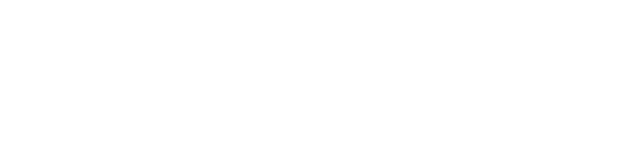
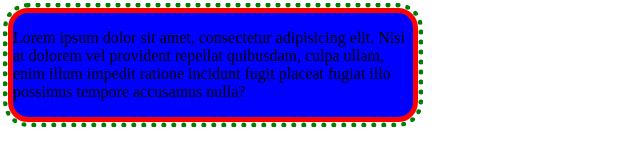
Before and after one commit to KaiqueCassal/Curso-HTML-02, a plain HTML site: page CSS/008-border/index.html in a window 1280 px wide. Shown: the whole page, without its empty margins (0-640 px from the left). Drawn offline with Linux system fonts and the light colour scheme.

Commit message:
008
Border.

```diff
--- a/CSS/008-border/index.html
+++ b/CSS/008-border/index.html
@@ -9,7 +9,9 @@
 </head>
 <body>
     <div id="bloco">
-
+        <p id="exemplo">
+            Lorem ipsum dolor sit amet, consectetur adipisicing elit. Nisi at dolorem vel provident repellat quibusdam, culpa ullam, enim illum impedit ratione incidunt fugit placeat fugiat illo possimus tempore accusamus nulla?
+        </p>
     </div>
 </body>
 </html>
--- a/CSS/008-border/style.css
+++ b/CSS/008-border/style.css
@@ -8,4 +8,24 @@
     border-bottom-right-radius: 20px;
     border-bottom-left-radius: 20px;
     */
+
+    border: solid 5px red;
+
+    /*
+        border-style: solid;
+        border-width: 5px;
+        border-color: red;
+    */
+
+    /*
+        dotted
+        dashed
+        double
+        groove
+        ridge
+        inset
+        outset
+    */
+
+    outline: dotted 5px green;
 }
```
